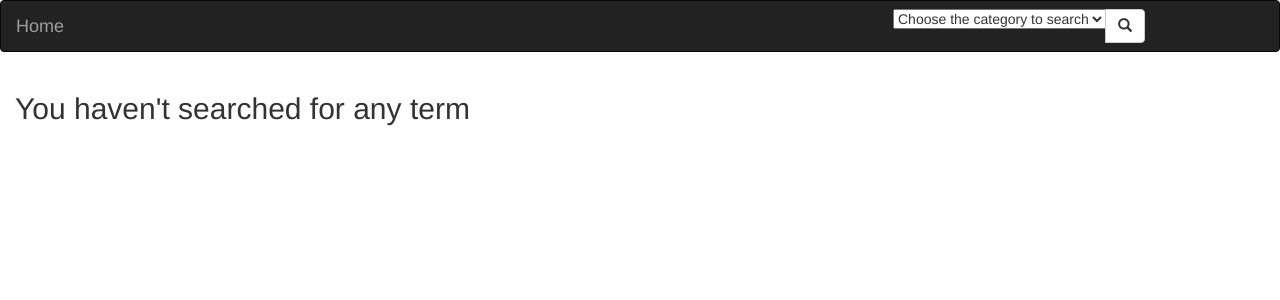
After one commit to IanMK-1/gallery, a Django app: page /search/ in a window 1280 px wide. The commit adds this page. Shown: the top 300 px of the page. Run offline with Django 3.2, Linux system fonts and the light colour scheme; some libraries are stand-ins or nearby versions.

Commit message:
Add search image view function and html

```diff
--- a/gallery/models.py
+++ b/gallery/models.py
@@ -77,7 +77,7 @@ class Image(models.Model):
 
     @classmethod
     def search_image_by_category(cls, image_category):
-        search_result = cls.objects.get(image_category__category=image_category)
+        search_result = cls.objects.filter(image_category__category=image_category)
         return search_result
 
     @classmethod
--- a/gallery/templates/navbar.html
+++ b/gallery/templates/navbar.html
@@ -11,6 +11,30 @@
       <div class="navbar-header">
         <a class="navbar-brand" href="{% url 'Home_page' %}">Home</a>
       </div>
+      <div class="col-sm-4 col-md-4 navbar-right">
+
+          <form class="navbar-form" role="search" action="{% url 'Search_image'%}">
+
+            <div class="input-group">
+                <div class="form-row align-items-center">
+
+
+                    <select  id="inlineFormCustomSelect" name="category">
+                      <option selected>Choose the category to search</option>
+                      <option value="travel">Travel</option>
+                      <option value="food">Food</option>
+                      <option value="sports">Sports</option>
+                      <option value="landscape">Landscape</option>
+                    </select>
+
+                </div>
+              <div class="input-group-btn">
+                <button class="btn btn-default" type="submit"><i class="glyphicon glyphicon-search"></i></button>
+              </div>
+            </div>
+
+          </form>
+      </div>
     </div>
   </nav>
 </body>
--- /dev/null
+++ b/gallery/templates/search_result.html
@@ -0,0 +1,19 @@
+{% extends 'base.html' %}
+
+{% block content %}
+    <div class="container-fluid">
+        <div class="row">
+            <div class="col-md-12">
+                <h2>{{title}}</h2>
+            </div>
+        </div>
+        <div class="row">
+            {% for result in results%}
+                <div class="col-md-4">
+                    <img src="{{result.image.url}}" class="img-responsive" alt="loading image...">
+                    {{result.image_name}}
+                </div>
+            {% endfor %}
+        </div>
+    </div>
+{% endblock %}
--- a/gallery/urls.py
+++ b/gallery/urls.py
@@ -6,7 +6,8 @@ from . import views
 urlpatterns = [
     path('', views.homepage, name='Home_page'),
     re_path('image/(\d+)', views.single_image, name='Single_image'),
-    re_path('photos/(\D+)', views.filter_image_by_location, name='Filter_image')
+    re_path('photos/(\D+)', views.filter_image_by_location, name='Filter_image'),
+    re_path('search/', views.search_image_results, name='Search_image')
 ]
 
 if settings.DEBUG:
--- a/gallery/views.py
+++ b/gallery/views.py
@@ -17,3 +17,15 @@ def filter_image_by_location(request, location):
     images = Image.filter_by_location(location)
     title = location
     return render(request, 'image_location.html', {"images": images, "title": title})
+
+
+def search_image_results(request):
+    if 'category' in request.GET and request.GET["category"]:
+        category = request.GET.get("category")
+        results = Image.search_image_by_category(category)
+        title = category
+        return render(request, 'search_result.html', {"results": results, "title": title})
+
+    else:
+        title = "You haven't searched for any term"
+        return render(request, 'search_result.html', {"title": title})
```
Lines whose indentation alone changed are shown as unchanged.
